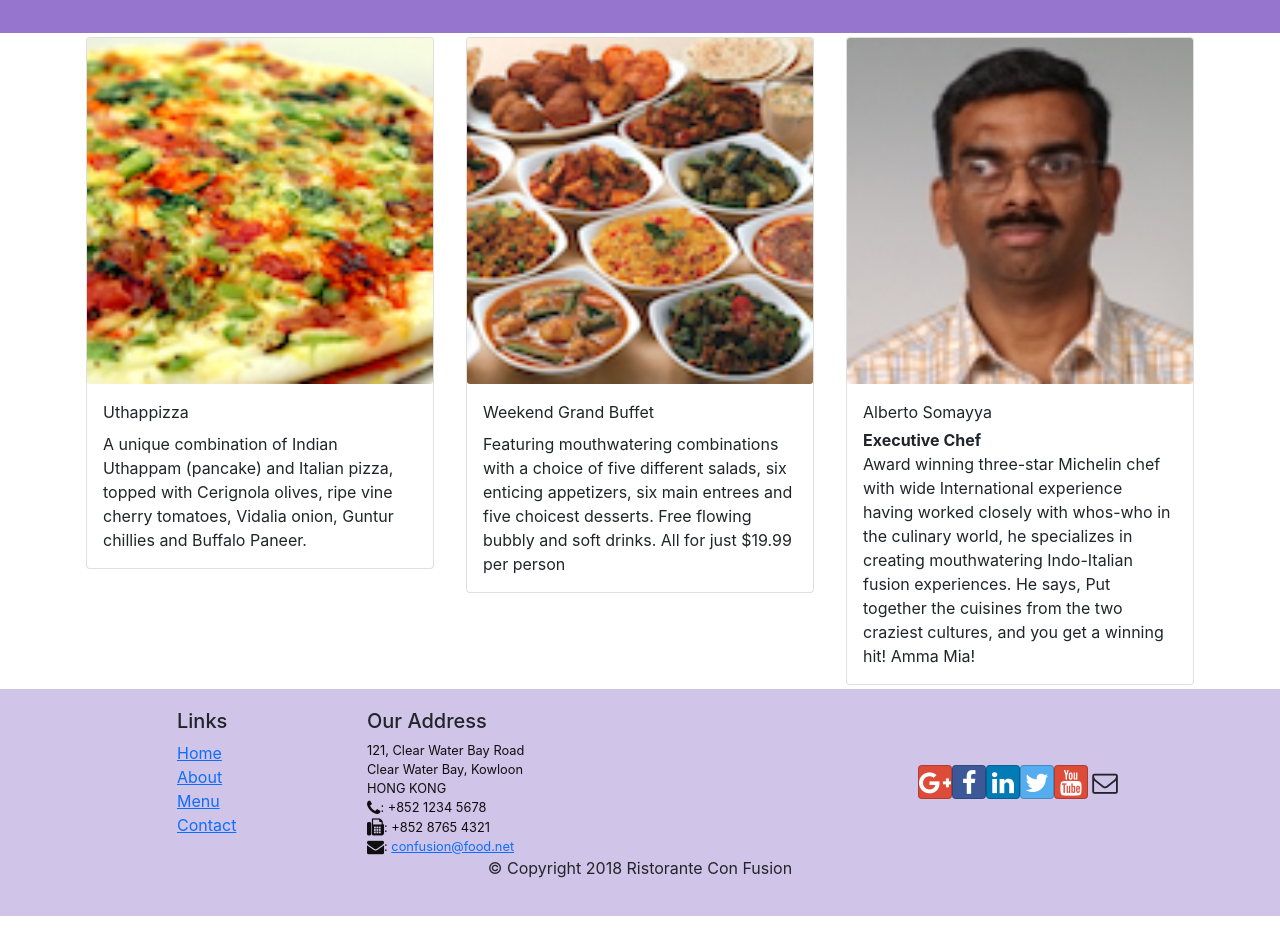
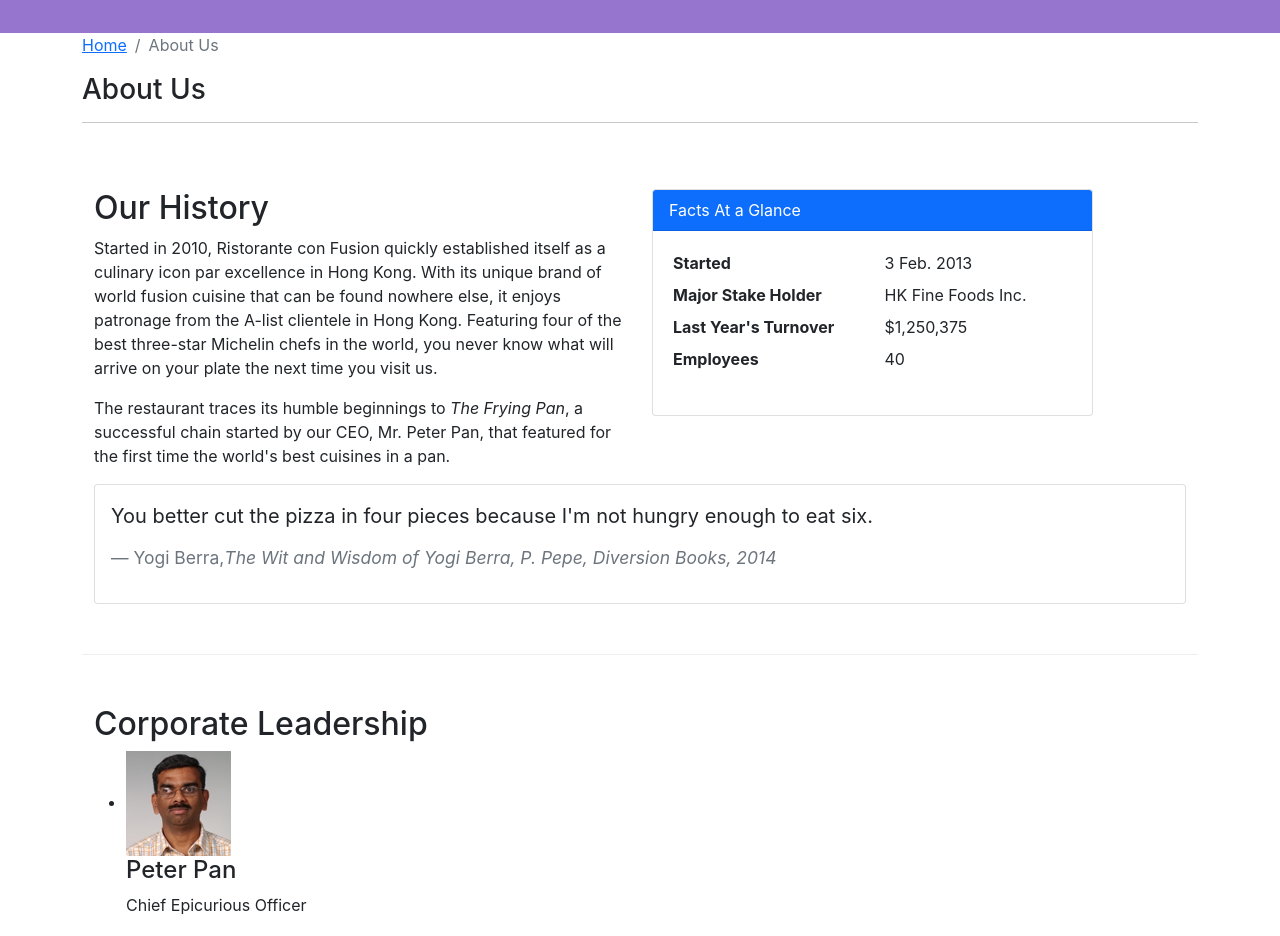
Before and after one commit to payal2503/ReactJS2, a React (Create React App) app: page /aboutus in a window 1280 px wide. Before the commit this address led to /home. Shown: the part 280-1216 px from the top of the page. Built offline with nearby package versions, Linux system fonts and the light colour scheme.

Commit message:
Single Page Application 2 & Assignment 2

```diff
--- /dev/null
+++ b/src/components/AboutComponent.js
@@ -0,0 +1,92 @@
+import React from 'react';
+import { Breadcrumb, BreadcrumbItem, Card, CardBody, CardHeader, Media } from 'reactstrap';
+import { Link } from 'react-router-dom';
+
+function About(props) {
+
+    const leaders = props.leaders.map((leader) => {
+        return(
+            <RenderLeader leader = {leader} />
+        );
+    });
+
+    function RenderLeader({ leader }) {
+        console.log({leaders});
+        return (
+            <Media tag="li">
+                <Media left top>
+                    <Media object src={leader.image} alt={leader.name} />
+
+                    <Media heading>{leader.name}</Media>
+                    <p>{leader.designation}</p>
+                    <p>{leader.description}</p>
+                </Media>
+            </Media>
+        )
+    }
+
+    return (
+        <div className="container">
+            <div className="row">
+                <Breadcrumb>
+                    <BreadcrumbItem><Link to="/home">Home</Link></BreadcrumbItem>
+                    <BreadcrumbItem active>About Us</BreadcrumbItem>
+                </Breadcrumb>
+                <div className="col-12">
+                    <h3>About Us</h3>
+                    <hr />
+                </div>
+            </div>
+            <div className="row row-content">
+                <div className="col-12 col-md-6">
+                    <h2>Our History</h2>
+                    <p>Started in 2010, Ristorante con Fusion quickly established itself as a culinary icon par excellence in Hong Kong. With its unique brand of world fusion cuisine that can be found nowhere else, it enjoys patronage from the A-list clientele in Hong Kong.  Featuring four of the best three-star Michelin chefs in the world, you never know what will arrive on your plate the next time you visit us.</p>
+                    <p>The restaurant traces its humble beginnings to <em>The Frying Pan</em>, a successful chain started by our CEO, Mr. Peter Pan, that featured for the first time the world's best cuisines in a pan.</p>
+                </div>
+                <div className="col-12 col-md-5">
+                    <Card>
+                        <CardHeader className="bg-primary text-white">Facts At a Glance</CardHeader>
+                        <CardBody>
+                            <dl className="row p-1">
+                                <dt className="col-6">Started</dt>
+                                <dd className="col-6">3 Feb. 2013</dd>
+                                <dt className="col-6">Major Stake Holder</dt>
+                                <dd className="col-6">HK Fine Foods Inc.</dd>
+                                <dt className="col-6">Last Year's Turnover</dt>
+                                <dd className="col-6">$1,250,375</dd>
+                                <dt className="col-6">Employees</dt>
+                                <dd className="col-6">40</dd>
+                            </dl>
+                        </CardBody>
+                    </Card>
+                </div>
+                <div className="col-12">
+                    <Card>
+                        <CardBody className="bg-faded">
+                            <blockquote className="blockquote">
+                                <p className="mb-0">You better cut the pizza in four pieces because
+                                    I'm not hungry enough to eat six.</p><br />
+                                <footer className="blockquote-footer">Yogi Berra,
+                                <cite title="Source Title">The Wit and Wisdom of Yogi Berra,
+                                    P. Pepe, Diversion Books, 2014</cite>
+                                </footer>
+                            </blockquote>
+                        </CardBody>
+                    </Card>
+                </div>
+            </div>
+            <div className="row row-content">
+                <div className="col-12">
+                    <h2>Corporate Leadership</h2>
+                </div>
+                <div className="col-12">
+                    <Media list>
+                        {leaders}
+                    </Media>
+                </div>
+            </div>
+        </div>
+    );
+}
+
+export default About;
--- a/src/components/DishDetailComponent.js
+++ b/src/components/DishDetailComponent.js
@@ -1,6 +1,6 @@
 import React from 'react';
-import { Card, CardImg, CardBody, CardText, CardTitle } from 'reactstrap';
-
+import { Card, CardImg, CardBody, CardText, CardTitle ,BreadcrumbItem,Breadcrumb} from 'reactstrap';
+import { Link } from 'react-router-dom';
 
 
     function RenderDish ({dish}) {
@@ -34,27 +34,69 @@
                 })
             )
         }
+        else{
+            return(
+                <div></div>
+            );
+        }
     }
+
+    // function RenderComments({ comments }) {
+    //     if (comments != null) {
+    //       const commentItems = comments.comments.map((comment) => {
+    //         return (
+    //           <div key={comment.id}>
+    //             <h4>Comments</h4>
+    //             <ul className="list-unstyled">
+    //               <li>{comment.comment}</li>
+    //               <li>
+    //                 --{comment.author}{" "}
+    //                 {new Intl.DateTimeFormat("en-US", {
+    //                   year: "numeric",
+    //                   month: "short",
+    //                   day: "2-digit"
+    //                 }).format(new Date(Date.parse(comment.date)))}
+    //               </li>
+    //             </ul>
+    //           </div>
+    //         );
+    //       });
+    //       return commentItems;
+    //     } else {
+    //       return <div>foobar</div>
+    //     }
+    //   }
+
     const DishDetail = (props) =>{
-
+        console.log(props.comment);
+        console.log(props.comments);
+        console.log(props.dish);
         if (props.dish != null) {
 
             // const dish=this.props.selectedDish
             // const Comments = dish.comments
             return (
                 <div className="container">
-                    <div className="row">
-                        <div className="col-12 col-md-5 m-1">
-                        <RenderDish dish ={props.dish} />
-                        </div>
-                        <div className="col-12 col-md-5  m-1">
-                            <Card>
-                               <RenderComments comments ={props.dish.comments} />
-                            </Card>
-                        </div>
+                <div className="row">
+                    <Breadcrumb>
+                        <BreadcrumbItem><Link to="/menu">Menu</Link></BreadcrumbItem>
+                        <BreadcrumbItem active>{props.dish.name}</BreadcrumbItem>
+                    </Breadcrumb>
+                    <div className="col-12">
+                        <h3> {props.dish.name} </h3>
+                        <hr />
                     </div>
                 </div>
-            )
+                <div className="row">
+                    <div className="col-12 col-md-5 m-1">
+                        <RenderDish dish={props.dish} />
+                    </div>
+                    <div className="col-12 col-md-5 m-1">
+                        <RenderComments comments={props.comments} />
+                    </div>
+                </div>
+                </div>
+            );
         }
         else {
             return (
--- a/src/components/MainComponent.js
+++ b/src/components/MainComponent.js
@@ -1,7 +1,7 @@
 import React, { Component } from 'react';
 import Home from './HomeComponent';
 import Menu from './MenuComponent';
-//import DishDetail from './DishDetailComponent';
+import DishDetail from './DishDetailComponent';
 import Header from './HeaderComponent';
 import Footer from './FooterComponent';
 import Contact from './ContactComponent';
@@ -11,6 +11,7 @@
 import { LEADERS } from '../shared/leaders';
 
 import {Switch , Route , Redirect } from 'react-router-dom';
+import About from './AboutComponent';
 
 class Main extends Component {
 
@@ -19,7 +20,7 @@
 
     this.state = {
         dishes: DISHES,
-        Comments : COMMENTS,
+        comments : COMMENTS,
         promotions : PROMOTIONS,
         leaders : LEADERS
     };
@@ -32,11 +33,18 @@
       return(
           <Home
           dish={this.state.dishes.filter((dish) => dish.featured)[0]}
-          promotion={this.state.promotions.filter((promo) => promo.featured)[0]}
+          promotion={this.state.promotions.filter((promotion) => promotion.featured)[0]}
           leader={this.state.leaders.filter((leader) => leader.featured)[0]}
           />
       );
     }
+
+    const DishWithId = ({match}) => {
+      return(
+          <DishDetail dish={this.state.dishes.filter((dish) => dish.id === parseInt(match.params.dishId,10))[0]}
+          comments={this.state.comments.filter((comment) => comment.dishId === parseInt(match.params.dishId,10))} />
+      );
+    };
 
     return (
       <div>
@@ -44,12 +52,13 @@
         {/* <Menu dishes={this.state.dishes} onClick={(dishId) => this.onDishSelect(dishId)} />
         <DishDetail dish ={this.state.dishes.filter((dish) => dish.id === this.state.selectedDish)[0]} /> */}
         <Switch>
-          <Route path='/home' component={HomePage} />
-          <Route exact path='/menu' component={() => <Menu dishes={this.state.dishes} />} />
-          <Route exact path='/contactus' component={Contact} />
-          <Redirect to="/home" />
+          <Route path = '/home' component = { HomePage } />
+          <Route exact path='/menu' component = {() => <Menu dishes={this.state.dishes} />} />
+          <Route path='/menu/:dishId' component={ DishWithId } />
+          <Route exact path = '/contactus' component = { Contact } />
+          <Route exact path = "/aboutus" component = {() => <About leaders={this.state.leaders} />} />
+          <Redirect to = "/home" />
         </Switch>
-
         <Footer />
       </div>
     );
--- a/src/components/MenuComponent.js
+++ b/src/components/MenuComponent.js
@@ -1,15 +1,17 @@
 import React from 'react';
 import { Card, CardImg, CardImgOverlay,
-    CardTitle } from 'reactstrap';
+    CardTitle , Breadcrumb ,BreadcrumbItem} from 'reactstrap';
+import { Link } from 'react-router-dom';
 
-    function RenderMenuItem ({dish, onClick}) {
+    function RenderMenuItem ({dish}) {
         return (
-            <Card
-                onClick={() => onClick(dish.id)}>
-                <CardImg width="100%" src={dish.image} alt={dish.name} />
-                <CardImgOverlay>
-                    <CardTitle>{dish.name}</CardTitle>
-                </CardImgOverlay>
+            <Card>
+                <Link to = {`/menu/${dish.id}`}>
+                    <CardImg width="100%" src={ dish.image } alt={dish.name} />
+                    <CardImgOverlay>
+                        <CardTitle>{ dish.name }</CardTitle>
+                    </CardImgOverlay>
+                </Link>
             </Card>
         );
     }
@@ -17,9 +19,10 @@
     const Menu = (props) => {
 
         const menu = props.dishes.map((dish) => {
+
             return (
                 <div className="col-12 col-md-5 m-1"  key={dish.id}>
-                    <RenderMenuItem dish={dish} onClick={props.onClick} />
+                    <RenderMenuItem dish={dish}  />
                 </div>
             );
         });
@@ -27,7 +30,17 @@
         return (
             <div className="container">
                 <div className="row">
-                    {menu}
+                    <Breadcrumb>
+                        <BreadcrumbItem><Link to = '/home'> Home </Link></BreadcrumbItem>
+                        <BreadcrumbItem active> Menu </BreadcrumbItem>
+                    </Breadcrumb>
+                    <div className="col-12">
+                        <h3> Menu </h3>
+                        <hr />
+                    </div>
+                </div>
+                <div className="row">
+                    { menu }
                 </div>
             </div>
         );
```
